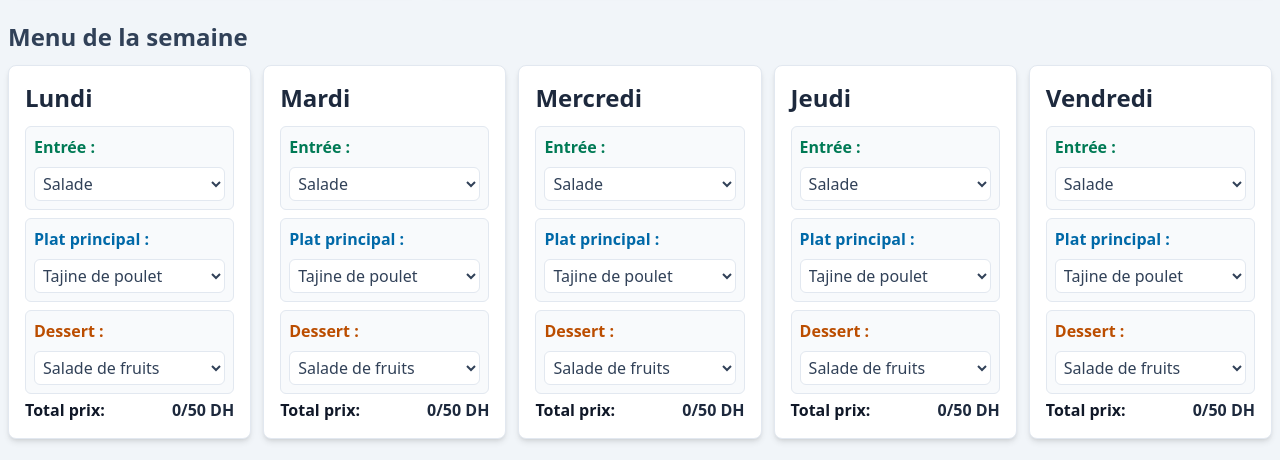
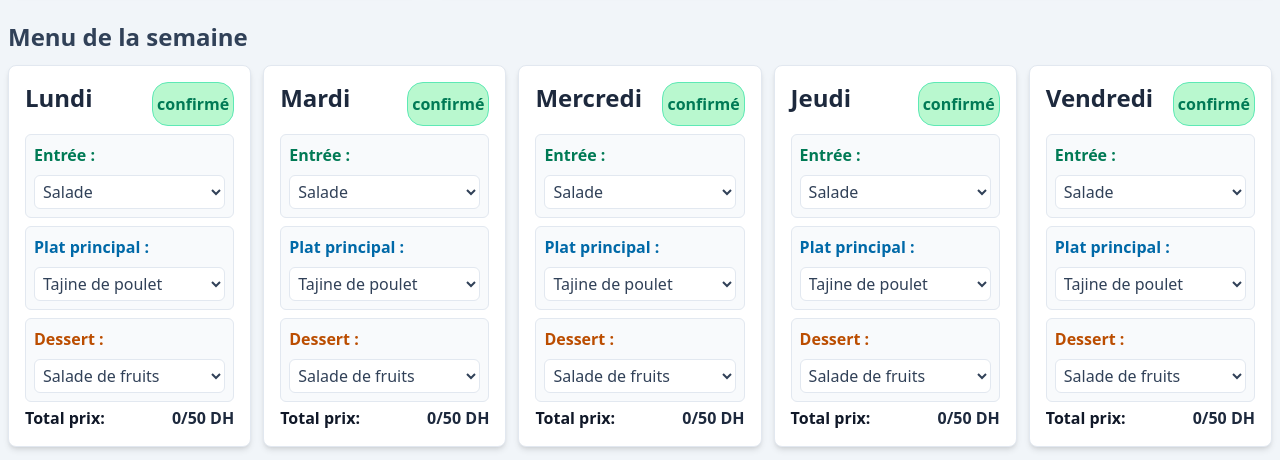
Before and after one commit to HamzaJanoub/Cantina, a plain HTML site: page index.html in a window 1280 px wide. Shown: the part 323-783 px from the top of the page. Drawn offline with nearby package versions, Linux system fonts and the light colour scheme.

Commit message:
add confirme button

```diff
--- a/index.html
+++ b/index.html
@@ -5,7 +5,7 @@
   <meta charset="UTF-8">
   <meta name="viewport" content="width=device-width, initial-scale=1.0">
   <script src="https://cdn.jsdelivr.net/npm/@tailwindcss/browser@4"></script>
-  <title>CantiNa</title>
+  <title>Youcode | CantiNa</title>
 </head>
 
 <body class="m-2 bg-slate-100 text-slate-800">
@@ -43,8 +43,10 @@
 
     <!-- tnin -->
     <div class="rounded-lg border border-slate-200 bg-white p-4 shadow-md transition hover:border-emerald-400">
+      <div class="flex justify-between">
       <h3 class="mb-3 text-2xl font-bold text-slate-800">Lundi</h3>
-
+      <button class=" border-1 border-emerald-300 rounded-2xl bg-green-200 p-1  text-emerald-700 hover:bg-green-700 font-semibold">confirmé</button>
+      </div>
       <div class="mt-2 rounded-md border border-slate-200 bg-slate-50 p-2">
         <label class="font-bold text-emerald-700">Entrée :</label>
         <select class="mt-2 w-full rounded-md border border-slate-200 bg-white p-1 text-slate-700">
@@ -79,8 +81,10 @@
 
     <!-- tlat -->
     <div class="rounded-lg border border-slate-200 bg-white p-4 shadow-md transition hover:border-emerald-400">
-      <h3 class="mb-3 text-2xl font-bold text-slate-800">Mardi</h3>
-
+      <div class="flex justify-between">
+         <h3 class="mb-3 text-2xl font-bold text-slate-800">Mardi</h3>
+         <button class=" border-1 border-emerald-300 rounded-2xl bg-green-200 p-1  text-emerald-700 hover:bg-green-700 font-semibold">confirmé</button>
+      </div>
       <div class="mt-2 rounded-md border border-slate-200 bg-slate-50 p-2">
         <label class="font-bold text-emerald-700">Entrée :</label>
         <select class="mt-2 w-full rounded-md border border-slate-200 bg-white p-1 text-slate-700">
@@ -115,8 +119,10 @@
 
     <!-- larb3 -->
     <div class="rounded-lg border border-slate-200 bg-white p-4 shadow-md transition hover:border-emerald-400">
-      <h3 class="mb-3 text-2xl font-bold text-slate-800">Mercredi</h3>
-
+      <div class="flex justify-between">
+         <h3 class="mb-3 text-2xl font-bold text-slate-800">Mercredi</h3>
+         <button class=" border-1 border-emerald-300 rounded-2xl bg-green-200 p-1  text-emerald-700 hover:bg-green-700 font-semibold">confirmé</button>
+      </div>
       <div class="mt-2 rounded-md border border-slate-200 bg-slate-50 p-2">
         <label class="font-bold text-emerald-700">Entrée :</label>
         <select class="mt-2 w-full rounded-md border border-slate-200 bg-white p-1 text-slate-700">
@@ -151,8 +157,10 @@
 
     <!-- lkhmis -->
     <div class="rounded-lg border border-slate-200 bg-white p-4 shadow-md transition hover:border-emerald-400">
-      <h3 class="mb-3 text-2xl font-bold text-slate-800">Jeudi</h3>
-
+      <div class="flex justify-between">
+         <h3 class="mb-3 text-2xl font-bold text-slate-800">Jeudi</h3>
+         <button class=" border-1 border-emerald-300 rounded-2xl bg-green-200 p-1  text-emerald-700 hover:bg-green-700 font-semibold">confirmé</button>
+      </div>
       <div class="mt-2 rounded-md border border-slate-200 bg-slate-50 p-2">
         <label class="font-bold text-emerald-700">Entrée :</label>
         <select class="mt-2 w-full rounded-md border border-slate-200 bg-white p-1 text-slate-700">
@@ -187,8 +195,10 @@
 
     <!-- jem3a -->
     <div class="rounded-lg border border-slate-200 bg-white p-4 shadow-md transition hover:border-emerald-400">
-      <h3 class="mb-3 text-2xl font-bold text-slate-800">Vendredi</h3>
-
+      <div class="flex justify-between">
+         <h3 class="mb-3 text-2xl font-bold text-slate-800">Vendredi</h3>
+         <button class=" border-1 border-emerald-300 rounded-2xl bg-green-200 p-1  text-emerald-700 hover:bg-green-700 font-semibold">confirmé</button>
+      </div>
       <div class="mt-2 rounded-md border border-slate-200 bg-slate-50 p-2">
         <label class="font-bold text-emerald-700">Entrée :</label>
         <select class="mt-2 w-full rounded-md border border-slate-200 bg-white p-1 text-slate-700">
```
